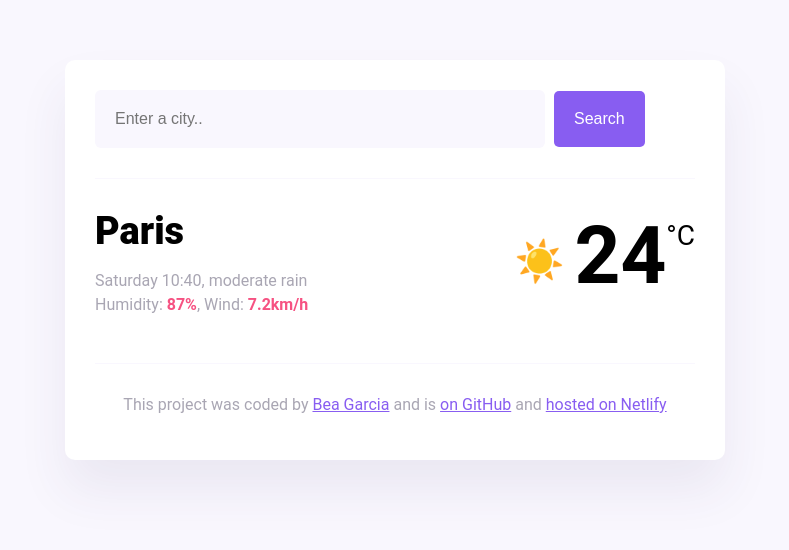
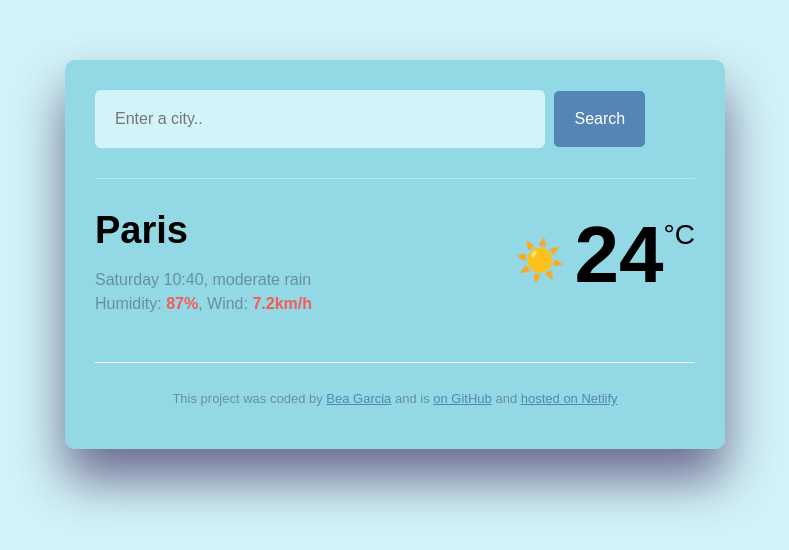
Before and after one commit to mbng1983/Plus-W7, a website built with Parcel: page index.html in a window 1280 px wide. Shown: the whole page, without its empty margins (245-1034 px from the left). Built offline with nearby package versions, Linux system fonts and the light colour scheme; a web font is replaced by a local one.

Commit message:
Update styles.css

```diff
--- a/src/styles.css
+++ b/src/styles.css
@@ -1,28 +1,29 @@
 body {
-    background: #f9f7fe;
-    font-family: "Roboto", sans-serif;
+    background: #d2f3f7;
+    font-family: "Parkinsans", sans-serif;
   }
 
   a {
-    color: #885df1;
+    color: #5585b5;
   }
 
   .weather-app {
-    background: white;
+    background: rgb(131, 212, 226, 0.8);
     max-width: 600px;
     margin: 60px auto;
     padding: 30px;
     border-radius: 10px;
-    box-shadow: 0 30px 50px rgba(65, 50, 100, 0.08);
+    box-shadow: 0 30px 50px rgba(65, 50, 100, 0.7);
+
   }
 
   header {
-    border-bottom: 1px solid #f9f7fe;
+    border-bottom: 1px solid #bbe4e9;
     padding-bottom: 30px;
   }
 
   .search-input {
-    background-color: #f9f7fe;
+    background-color: #d2f3f7;
     border: none;
     color: rgba(39, 33, 66, 0.4);
     font-size: 16px;
@@ -34,7 +35,7 @@ body {
   .search-button {
     margin-left: 5px;
     font-size: 16px;
-    background-color: #885df1;
+    background-color: #5585b5;
     color: white;
     border: none;
     padding: 20px;
@@ -68,7 +69,7 @@ body {
   }
 
   .current-details strong {
-    color: #f65282;
+    color: #f95959;
   }
 
   .current-temperature-icon {
@@ -93,6 +94,6 @@ body {
     border-top: 1px solid #f9f7fe;
     text-align: center;
     padding-top: 15px;
-
+    font-size: small;
     color: rgba(39, 33, 66, 0.4);
   }
```
